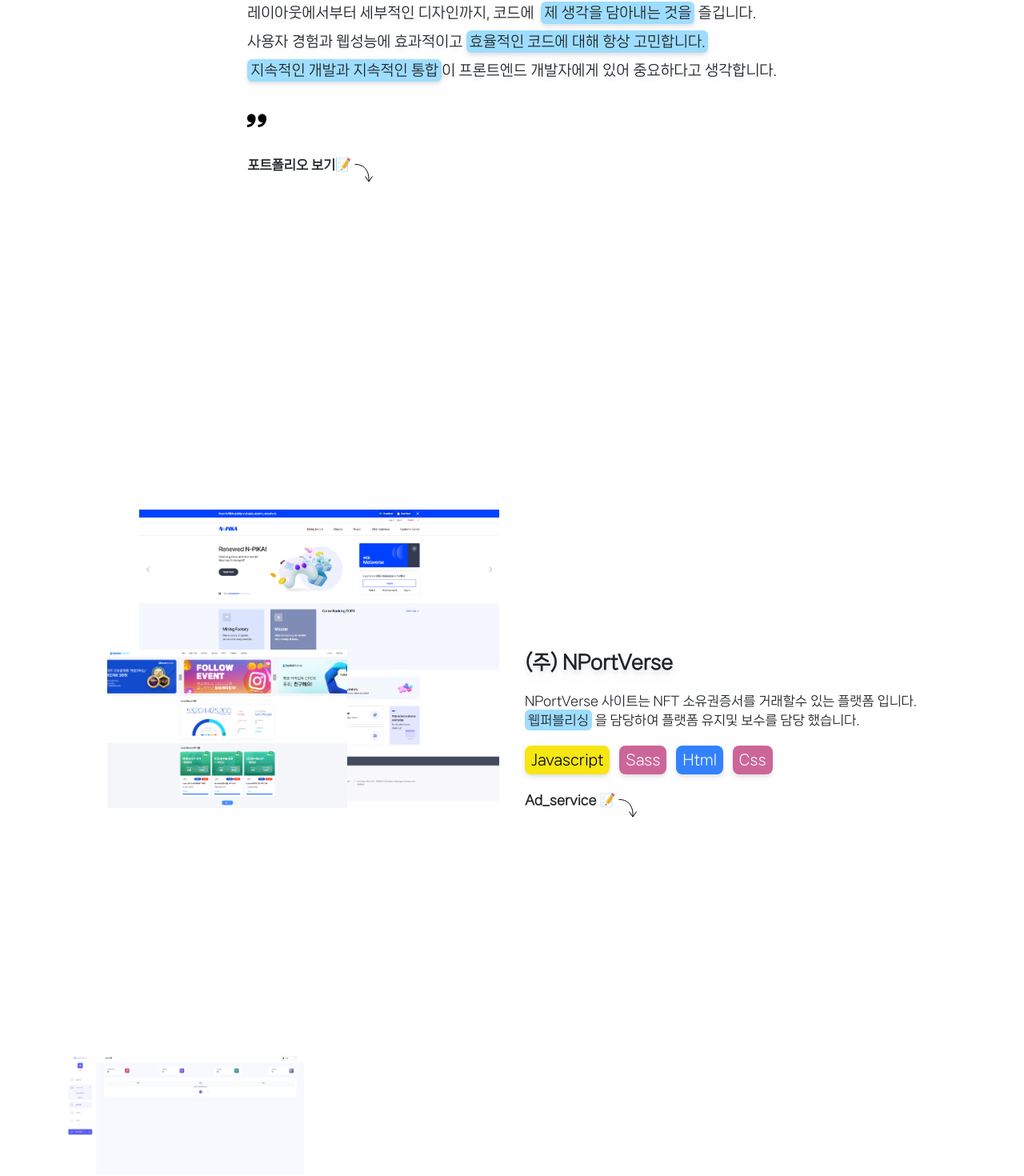
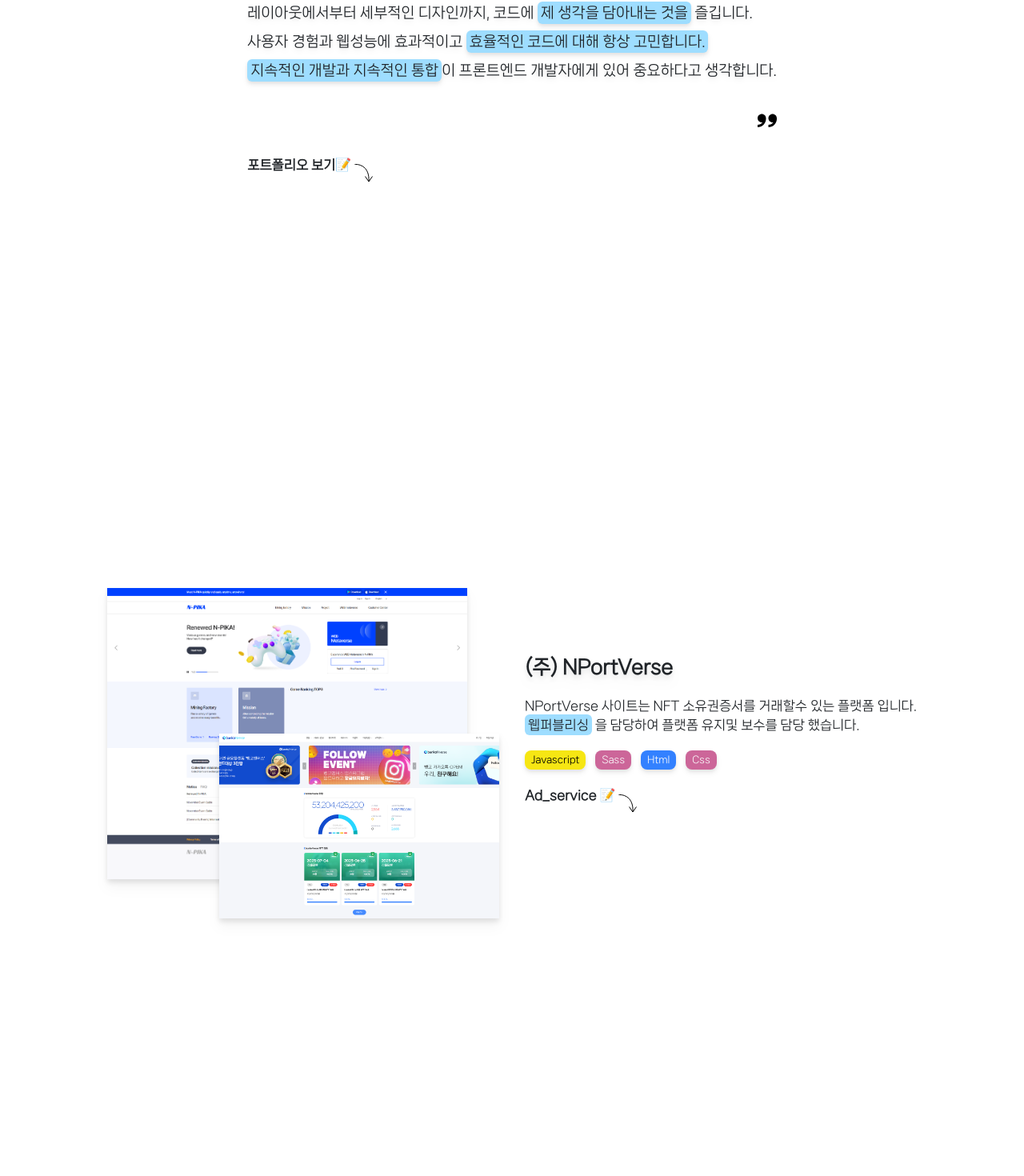
Before and after one commit to chosule/portfolio, a Next.js app: page / in a window 1280 px wide. Shown: the part 315-1785 px from the top of the page at 80% size. Built offline with nearby package versions, Linux system fonts and the light colour scheme.

Commit message:
💄 : image absolute

```diff
--- a/src/components/Adservice.tsx
+++ b/src/components/Adservice.tsx
@@ -59,7 +59,7 @@ export default function AdService() {
     <Wrap
       id="adservice"
       ref={ref}
-      className="w-full gap-10 articles-fade-in md:grid-cols-2 items-center grid-cols-1 h-full"
+      className="w-full gap-10 articles-fade-in md:grid-cols-2 items-center grid-cols-1 "
     >
       <ImageWrap imageTop={adservice_1} imageBottom={adservice_2} />
       <TextWrap>
--- a/src/components/Blog.tsx
+++ b/src/components/Blog.tsx
@@ -63,9 +63,9 @@ export default function Blog() {
     <Wrap
       id="chosuleblog"
       ref={ref}
-      className="articles-fade-in md:grid-cols-2 items-center grid-cols-1 h-full"
+      className="articles-fade-in md:grid-cols-2 items-center grid-cols-1"
     >
-      <ImageWrap imageTop={chosuleblogimage} imageBottom={chosuleblogimage2} />
+      <ImageWrap imageTop={chosuleblogimage2} imageBottom={chosuleblogimage} />
       <TextWrap>
         <div className="flex gap-3 items-center">
           <Title>Next blog 프로젝트</Title>
--- a/src/components/Header.tsx
+++ b/src/components/Header.tsx
@@ -25,13 +25,13 @@ export default function Header() {
   }, []); //
 
   return (
-    <header className="relative h-8">
+    <header className="relative md:h-8 h-20">
       <div
         className={`fixed left-1/2 z-10 h-20 w-full ${
           scrolled ? "backdrop-blur" : "bg-primary"
         } -translate-x-1/2 transform shadow-md`}
       ></div>
-      <nav className="fixed left-1/2 z-20 flex w-full max-w-[1200px] -translate-x-1/2 transform py-6 gap-36 pl-4 pr-4 md:pl-0 md:pr-0">
+      <nav className="fixed left-1/2 z-20 flex w-full max-w-[1200px] -translate-x-1/2 transform py-6 gap-36 md:px-5 md:pl-0 md:pr-0 pl-5 pr-20">
         <ul className="flex justify-between w-full h-full items-center">
           <li>
             <Link href="#" target="_blank">
--- a/src/components/Intro.tsx
+++ b/src/components/Intro.tsx
@@ -1,4 +1,4 @@
-'use client';
+"use client";
 import AnchorLink from "./ui/AnchorLink";
 import Title from "./ui/Title";
 import Wrap from "./ui/Wrap";
@@ -9,9 +9,7 @@ import gsap from "gsap";
 import { ImQuotesLeft } from "react-icons/im";
 import { ImQuotesRight } from "react-icons/im";
 
-
 export default function Intro() {
-
   const { ref, inView } = useInView({
     triggerOnce: true,
     delay: 500,
@@ -22,11 +20,8 @@ export default function Intro() {
     inView ? fadeIn() : fadeOut();
   }, [inView]);
 
-
-
-
-  const fadeIn =() =>{
-    gsap.to(".text-ani",{
+  const fadeIn = () => {
+    gsap.to(".text-ani", {
       duration: 1,
       opacity: 1,
       y: 0,
@@ -34,9 +29,8 @@ export default function Intro() {
       stagger: {
         amount: 1,
       },
-    })
-  }
-
+    });
+  };
 
   const fadeOut = () => {
     gsap.to(".text-ani", {
@@ -47,19 +41,21 @@ export default function Intro() {
     });
   };
 
-
   return (
     <Wrap ref={ref} className="whitespace-pre-wrap flex-col text-ani pb-32">
-        <ImQuotesLeft className="text-2xl dark:text-neutral-50"/>
+      <ImQuotesLeft className="text-2xl dark:text-neutral-50" />
       <Title className="">{`안녕하세요. 프론트엔드 개발자를 꿈꾸고 있는 김초슬입니다. 😀`}</Title>
       <SubTitle className="leading-loose">
-          레이아웃에서부터 세부적인 디자인까지, 코드에  <span className="strong">제 생각을 담아내는 것을</span> 즐깁니다.
+        레이아웃에서부터 세부적인 디자인까지, 코드에{" "}
+        <span className="strong">제 생각을 담아내는 것을</span> 즐깁니다.
         <br />
-          사용자 경험과 웹성능에 효과적이고 <span className="strong">효율적인 코드에 대해 항상 고민합니다.</span>
+        사용자 경험과 웹성능에 효과적이고{" "}
+        <span className="strong">효율적인 코드에 대해 항상 고민합니다.</span>
         <br />
-          <span className="strong">지속적인 개발과 지속적인 통합</span>이 프론트엔드 개발자에게 있어 중요하다고 생각합니다.
+        <span className="strong">지속적인 개발과 지속적인 통합</span>이
+        프론트엔드 개발자에게 있어 중요하다고 생각합니다.
       </SubTitle>
-        <ImQuotesRight className="text-2xl dark:text-neutral-50 self-end"/>
+      <ImQuotesRight className="text-2xl dark:text-neutral-50 place-self-end" />
       <AnchorLink text="포트폴리오 보기📝" href="#nportverse" />
     </Wrap>
   );
--- a/src/components/Nportverse.tsx
+++ b/src/components/Nportverse.tsx
@@ -55,7 +55,7 @@ export default function NportVerse() {
     <Wrap
       id="nportverse"
       ref={ref}
-      className="animation md:grid-cols-2 items-center grid-cols-1"
+      className="animation md:grid-cols-2 items-center grid-cols-1 h-full"
     >
       <ImageWrap imageTop={bankonverse} imageBottom={npikasite} />
       <TextWrap className="flex gap-10">
--- a/src/components/WinterFoodies.tsx
+++ b/src/components/WinterFoodies.tsx
@@ -74,7 +74,7 @@ export default function WinterFoodies() {
     <Wrap
       id="winterfoodies"
       ref={ref}
-      className="articles-fade-in md:grid-cols-2 items-center grid-cols-1 h-full"
+      className="articles-fade-in md:grid-cols-2 items-center grid-cols-1"
     >
       <ImageWrap imageTop={winterfoodiesImg1} imageBottom={winterfoodiesImg1} />
       <TextWrap>
--- a/src/components/ui/ImageWrap.tsx
+++ b/src/components/ui/ImageWrap.tsx
@@ -10,25 +10,19 @@ type Props = {
 
 const SiteImgs = [{}];
 
-export default function ImageWrap({
-  imageTop,
-  imageBottom,
-  top = "100px",
-  left = "3%",
-  className,
-}: Props) {
+export default function ImageWrap({ imageTop, imageBottom, className }: Props) {
   return (
     <div
       className={`flex flex-col gap-8 relative h-[50vh] md:h-full ${className}`}
     >
       <Image
-        className={`absolute top-[${top}] left-[${left}] z-10`}
+        className={`absolute z-[1] drop-shadow-lg right-0 top-[50%]`}
         src={imageTop}
         alt="이미지1"
-        width={300}
+        width={350}
       />
       <Image
-        className="absolute bottom-[10%] right-0 z-0"
+        className="absolute z-0 drop-shadow-lg top-[50%] transform translate-y-[-50%]"
         src={imageBottom}
         alt="이미지2"
         width={450}
--- a/src/components/ui/StackWrap.tsx
+++ b/src/components/ui/StackWrap.tsx
@@ -14,7 +14,7 @@ export default function StackWrap({
       {stackItems.map((item, index) => (
         <div key={index}>
           <p
-            className={`${item.color} ${item.bgColor} py-1 rounded-lg text-center text-xs md:text-lg drop-shadow-md px-2 font-medium `}
+            className={`${item.color} ${item.bgColor} py-1 rounded-lg text-center text-xs md:text-xs drop-shadow-md px-2 font-medium `}
           >
             {item.text}
           </p>
```
Lines whose indentation alone changed are shown as unchanged.
